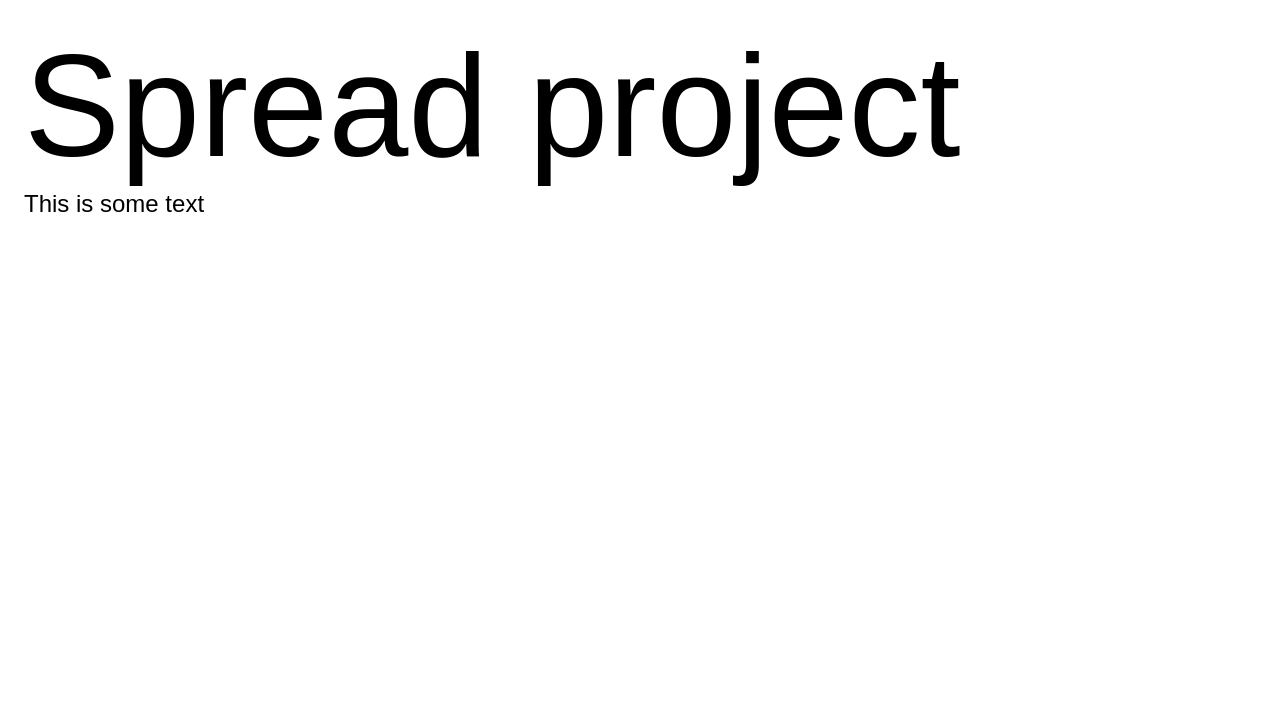
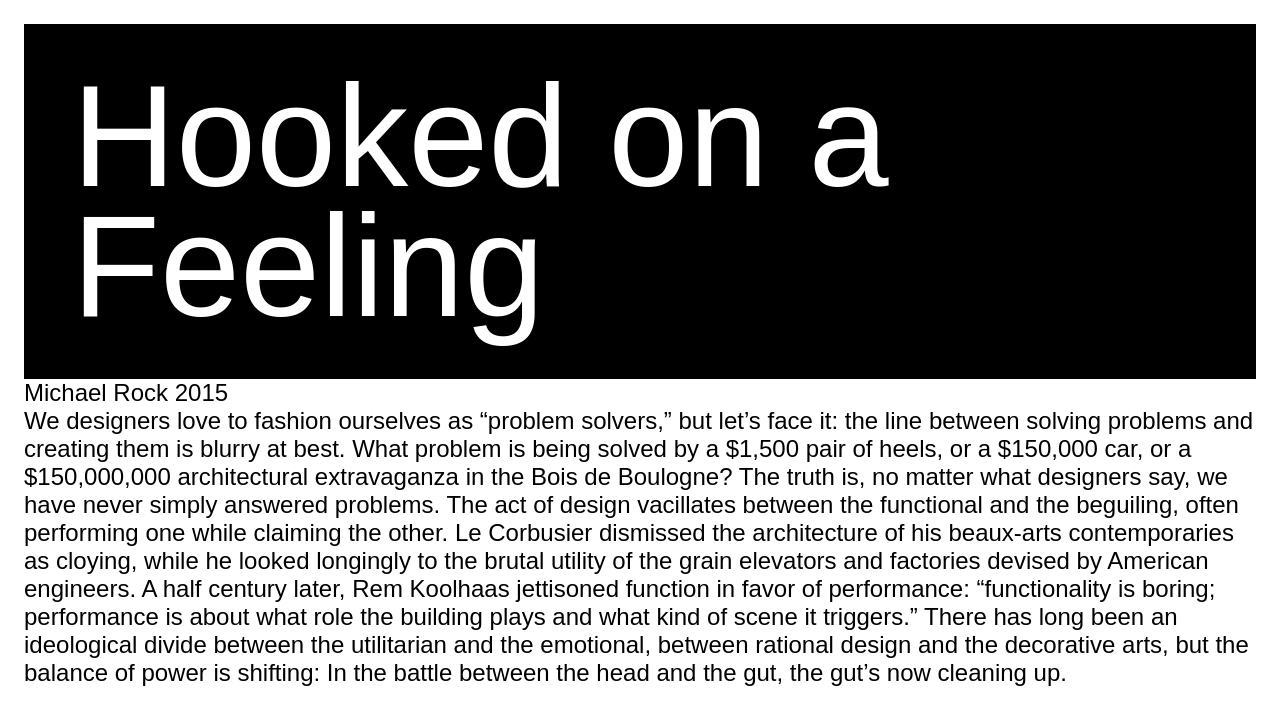
Before and after one commit to kimayasarin15/spread, a plain HTML site: page index.html in a window 1280 px wide. Drawn offline with Linux system fonts and the light colour scheme.

Commit message:
Added some html + css

```diff
--- a/index.html
+++ b/index.html
@@ -8,8 +8,15 @@
     </head>
 
 <body>
-   <h1>Spread project</h1>
-   <p>This is some text</p>
+    <header>
+        <h1>Hooked on a Feeling</h1>
+        <p>Michael Rock 2015</p>
+    </header>
+
+    <section>
+        <p>We designers love to fashion ourselves as “problem solvers,” but let’s face it: the line between solving problems and creating them is blurry at best. What problem is being solved by a $1,500 pair of heels, or a $150,000 car, or a $150,000,000 architectural extravaganza in the Bois de Boulogne? The truth is, no matter what designers say, we have never simply answered problems. The act of design vacillates between the functional and the beguiling, often performing one while claiming the other. Le Corbusier dismissed the architecture of his beaux-arts contemporaries as cloying, while he looked longingly to the brutal utility of the grain elevators and factories devised by American engineers. A half century later, Rem Koolhaas jettisoned function in favor of performance: “functionality is boring; performance is about what role the building plays and what kind of scene it triggers.” There has long been an ideological divide between the utilitarian and the emotional, between rational design and the decorative arts, but the balance of power is shifting: In the battle between the head and the gut, the gut’s now cleaning up.</p>
+    </section>
+
 </body>
 
 </html>
--- a/style.css
+++ b/style.css
@@ -3,6 +3,9 @@
     /* background-color: tomato; */
     font-size: 125%;
     font-family: Arial, Helvetica, sans-serif;
+    --color-bg: black;
+    --color-fg: white;
+
 }
 
 @media (width > 600px){
@@ -18,9 +21,13 @@ body{
 
 h1{
     font-size: 2rem;
-
+    background-color: var(--color-bg);
+    color: var(--color-fg);
+    padding: 1rem;
     @media (width > 800px) {
         font-size: 6rem;
+        line-height: 90%;
+        padding: 2rem;
     }
 }
 
```
